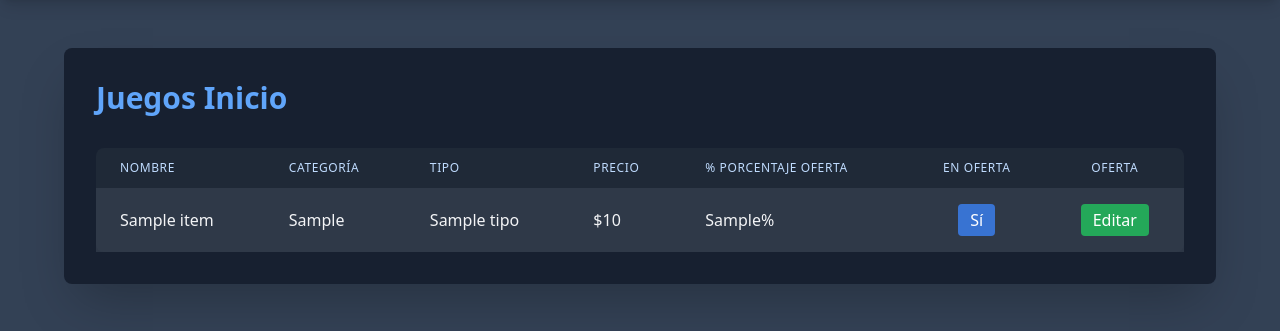
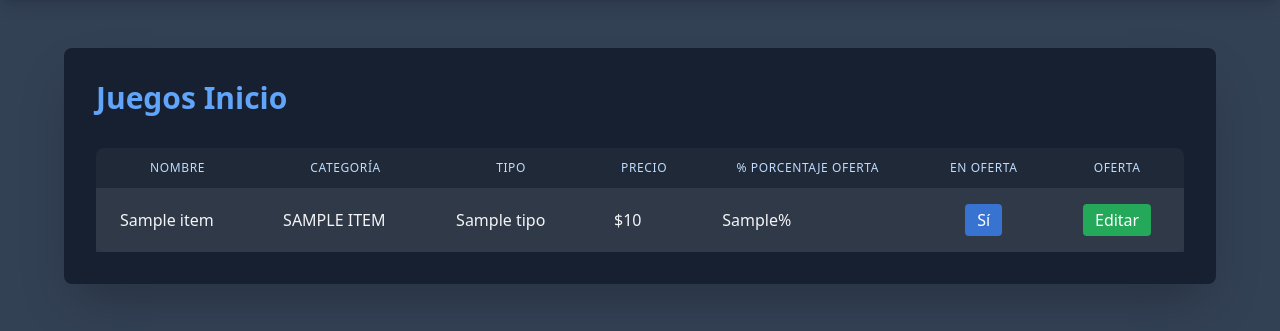
Before and after one commit to emorales24/ludoteca-flask, a Flask app: page /admin in a window 1280 px wide. Shown: the part 72-403 px from the top of the page. Run offline with Flask 3, Linux system fonts and the light colour scheme; a database or web service that is not in the repository returns one stand-in record (values such as "Sample title"); data that the repository does not hold is empty; some libraries are stand-ins or nearby versions.

Commit message:
pequeña modificacion para que se muestre bien el genero en administrador

```diff
--- a/app-frontend/templates/admin.html
+++ b/app-frontend/templates/admin.html
@@ -35,11 +35,11 @@
             <table class="min-w-full bg-gray-800 rounded-lg shadow-lg">
                 <thead>
                     <tr>
-                        <th class="px-6 py-3 text-left text-xs font-medium text-blue-200 uppercase tracking-wider">Nombre</th>
-                        <th class="px-6 py-3 text-left text-xs font-medium text-blue-200 uppercase tracking-wider">Categoría</th>
-                        <th class="px-6 py-3 text-left text-xs font-medium text-blue-200 uppercase tracking-wider">Tipo</th>
-                        <th class="px-6 py-3 text-left text-xs font-medium text-blue-200 uppercase tracking-wider">Precio</th>
-                        <th class="px-6 py-3 text-left text-xs font-medium text-blue-200 uppercase tracking-wider">% Porcentaje Oferta</th>
+                        <th class="px-6 py-3 text-center text-xs font-medium text-blue-200 uppercase tracking-wider">Nombre</th>
+                        <th class="px-6 py-3 text-center text-xs font-medium text-blue-200 uppercase tracking-wider">Categoría</th>
+                        <th class="px-6 py-3 text-center text-xs font-medium text-blue-200 uppercase tracking-wider">Tipo</th>
+                        <th class="px-6 py-3 text-center text-xs font-medium text-blue-200 uppercase tracking-wider">Precio</th>
+                        <th class="px-6 py-3 text-center text-xs font-medium text-blue-200 uppercase tracking-wider">% Porcentaje Oferta</th>
                         <th class="px-6 py-3 text-center text-xs font-medium text-blue-200 uppercase tracking-wider">En Oferta</th>
                         <th class="px-6 py-3 text-center text-xs font-medium text-blue-200 uppercase tracking-wider">Oferta</th>
                     </tr>
@@ -48,7 +48,7 @@
                     {% for juego in juegos %}
                     <tr class="bg-gray-700/70 hover:bg-gray-600/80 transition" id="fila-{{ juego.id }}">
                         <td class="px-6 py-4 whitespace-nowrap text-gray-100">{{ juego.nombre }}</td>
-                        <td class="px-6 py-4 whitespace-nowrap text-gray-100">{{ juego.id_genero }}</td>
+                        <td class="px-6 py-4 whitespace-nowrap text-gray-100">{{ juego.nombre_genero.upper() }}</td>
                         <td class="px-6 py-4 whitespace-nowrap text-gray-100">{{ juego.tipo }}</td>
                         <td class="px-6 py-4 whitespace-nowrap text-gray-100">${{ juego.precio }}</td>
                         <td class="px-6 py-4 whitespace-nowrap text-gray-100" id="porcentaje-{{ juego.id }}">{{ juego.porcentaje_oferta }}%</td>
```
